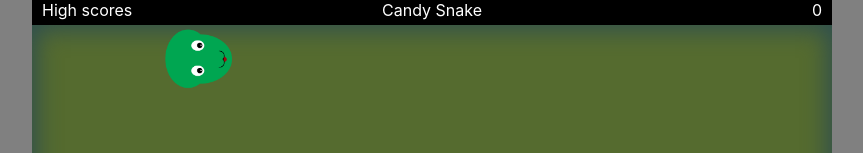
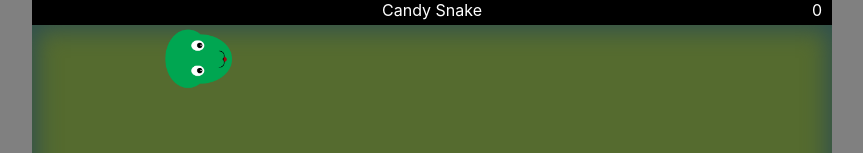
Before and after one commit to elnoor/snake, a React (Create React App) app: page / in a window 1280 px wide. Shown: the top 153 px of the page, without its empty margins (208-1071 px from the left). Built offline with nearby package versions, Linux system fonts and the light colour scheme.

Commit message:
play again added back

```diff
--- a/src/Game.js
+++ b/src/Game.js
@@ -247,20 +247,16 @@ export default function Game() {
   }
   return (
     <div className="game">
-      {/* <div className="header">
-        <h3>Candy Snake</h3>
-        {gameOver && (
-          <span className="left">
-            Game Over! <u onClick={reset}>Play Again</u>
-          </span>
-        )}
-        <span className="right">Score: {score}</span>
-      </div> */}
+
       {/* <Modal> */}
 
       <div className="main" style={{ width: gridSize, height: gridSize }}>
         <div className="header">
-          <div className="left">High scores</div>
+          <div className="left">{gameOver && (
+          <span className="left">
+            Game Over! <u onClick={reset}>Play Again</u>
+          </span>
+        )}</div>
           <div className="center">Candy Snake</div>
           <div className="right">{score}</div>
         </div>
```
